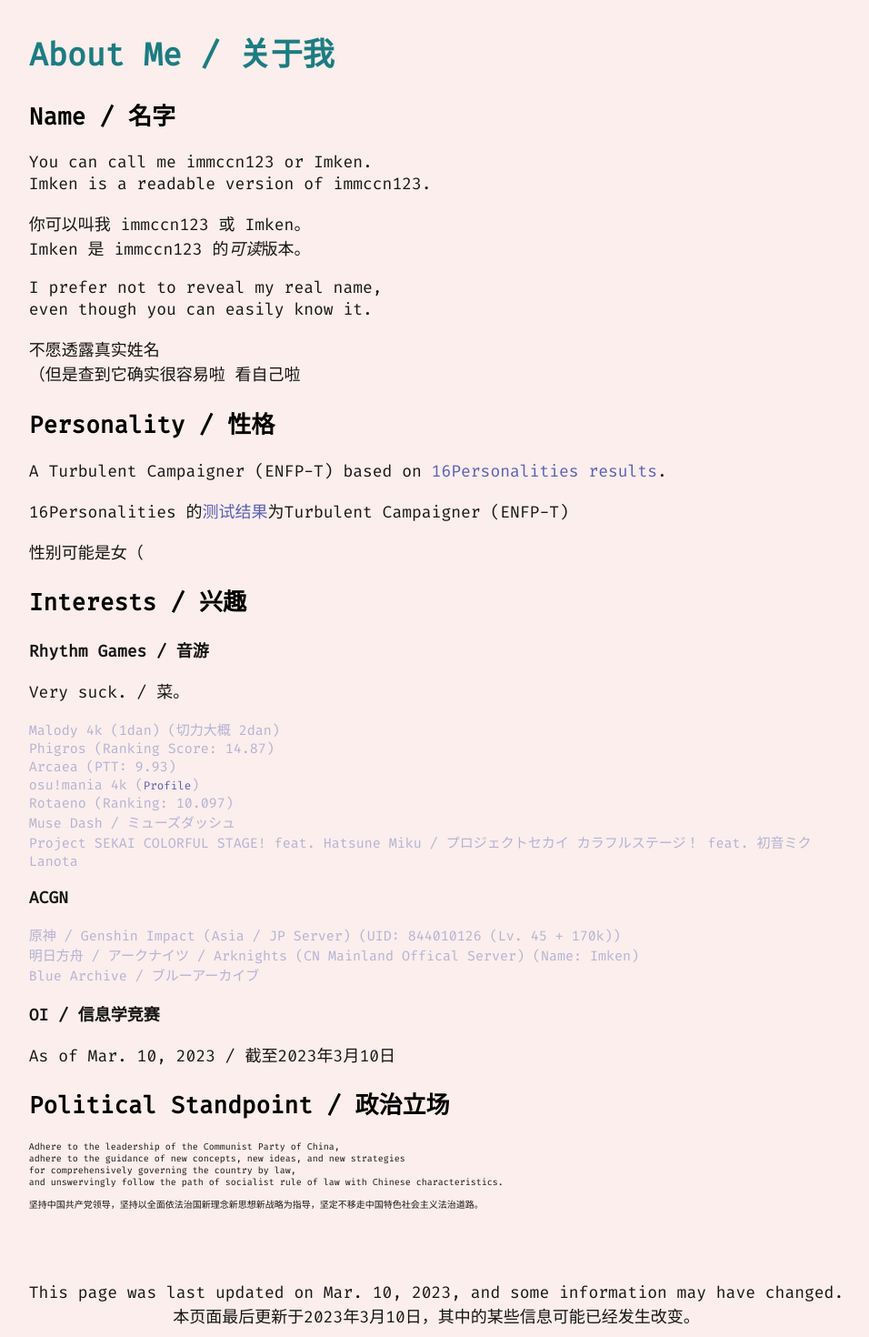
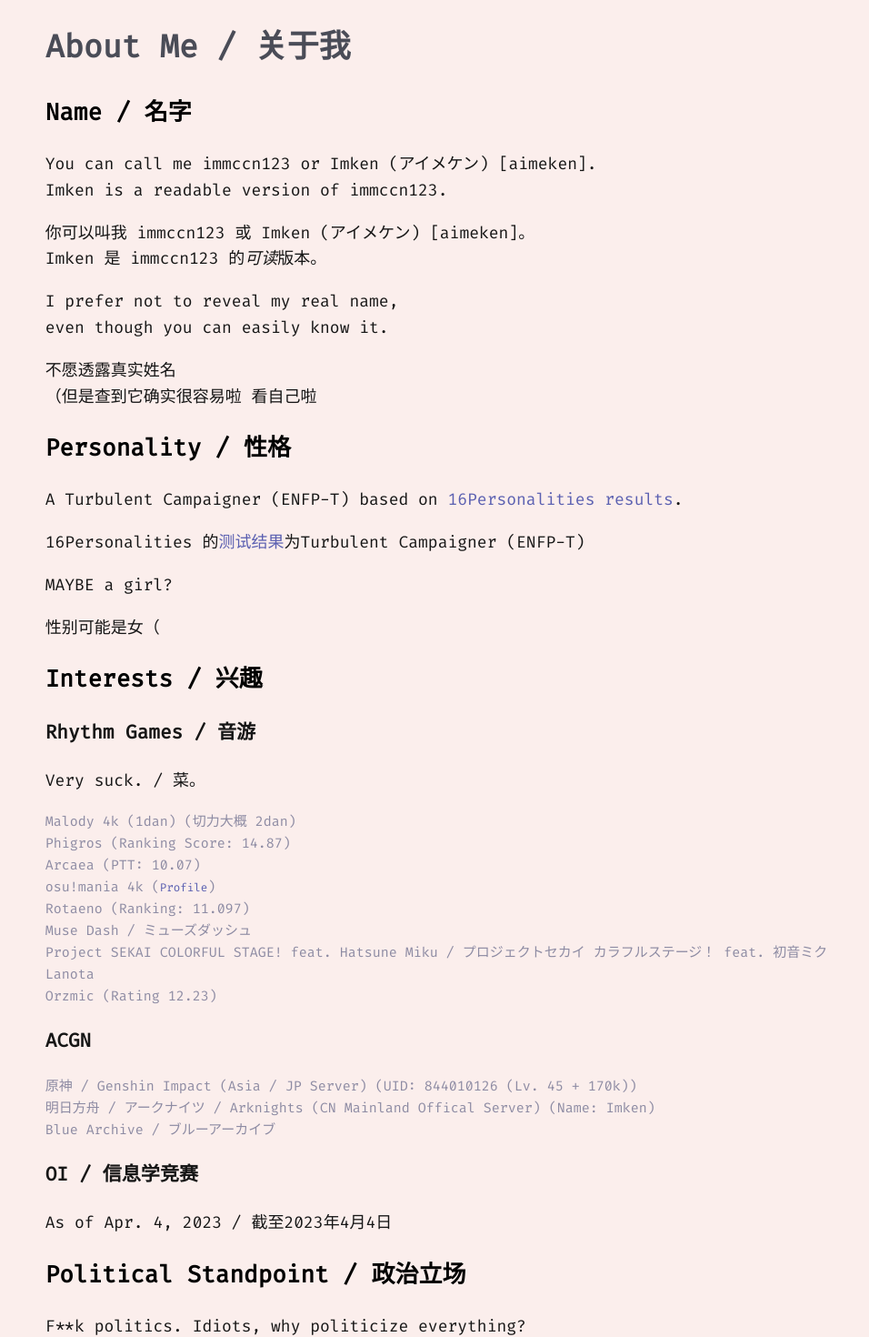
Before and after one commit to immccn123/immccn123, a Vue app: page /about in a window 1280 px wide. Shown: the top 1470 px of the page at 91% size, without its empty margins (160-1116 px from the left). Built offline with nearby package versions, Linux system fonts and the light colour scheme.

Commit message:
Update 'Friends' theme && upd about

```diff
--- a/src/About.vue
+++ b/src/About.vue
@@ -1,17 +1,18 @@
 <script setup lang="ts">
-import { NSpace } from 'naive-ui'
+import { NSpace, NBackTop } from 'naive-ui'
 </script>
 
 <template>
   <div>
+    <n-back-top :right="100" />
     <n-space vertical>
       <n-space justify="center">
         <div style="text-align: left;">
           <h1>About Me / 关于我</h1>
           <div id="name">
             <h2>Name / 名字</h2>
-            <p>You can call me immccn123 or Imken.<br>Imken is a readable version of immccn123.</p>
-            <p>你可以叫我 immccn123 或 Imken。<br>Imken 是 immccn123 的<i>可读</i>版本。</p>
+            <p>You can call me immccn123 or Imken (アイメケン) [aimeken].<br>Imken is a readable version of immccn123.</p>
+            <p>你可以叫我 immccn123 或 Imken (アイメケン) [aimeken]。<br>Imken 是 immccn123 的<i>可读</i>版本。</p>
             <p>I prefer not to reveal my real name, <br>even though you can easily know it.</p>
             <p>不愿透露真实姓名<br>（但是查到它确实很容易啦 看自己啦</p>
           </div>
@@ -21,6 +22,7 @@
                 href="https://www.16personalities.com/profiles/c92e29682c0f2">16Personalities results</a>.</p>
             <p>16Personalities 的<a href="https://www.16personalities.com/profiles/c92e29682c0f2">测试结果</a>为Turbulent
               Campaigner (ENFP-T)</p>
+            <p>MAYBE a girl?</p>
             <p>性别可能是女（</p>
           </div>
           <div id="interest">
@@ -28,20 +30,21 @@
             <div id="interest/rhythm-games">
               <h3>Rhythm Games / 音游</h3>
               <p>Very suck. / 菜。</p>
-              <p style="font-size: smaller; color: #b4b2d3;">
+              <p style="font-size: smaller; color: #8d8ba3;">
                 Malody 4k (1dan) (切力大概 2dan)<br>
                 Phigros (Ranking Score: 14.87)<br>
-                Arcaea (PTT: 9.93)<br>
+                Arcaea (PTT: 10.07)<br>
                 osu!mania 4k (<a href="https://osu.ppy.sh/users/28687186" style="font-size: smaller;">Profile</a>)<br>
-                Rotaeno (Ranking: 10.097)<br>
+                Rotaeno (Ranking: 11.097)<br>
                 Muse Dash / ミューズダッシュ<br>
                 Project SEKAI COLORFUL STAGE! feat. Hatsune Miku / プロジェクトセカイ カラフルステージ！ feat. 初音ミク<br>
                 Lanota<br>
+                Orzmic (Rating 12.23)<br>
               </p>
             </div>
             <div id="acg">
               <h3>ACGN</h3>
-              <p style="font-size: smaller; color: #b4b2d3;">
+              <p style="font-size: smaller; color: #8d8ba3;">
                 原神 / Genshin Impact (Asia / JP Server) (UID: 844010126 (Lv. 45 + 170k))<br>
                 明日方舟 / アークナイツ / Arknights (CN Mainland Offical Server) (Name: Imken)<br>
                 Blue Archive / ブルーアーカイブ
@@ -49,25 +52,19 @@
             </div>
             <div id="oi">
               <h3>OI / 信息学竞赛</h3>
-              <p>As of Mar. 10, 2023 / 截至2023年3月10日</p>
+              <p>As of Apr. 4, 2023 / 截至2023年4月4日</p>
             </div>
           </div>
           <div id="political-standpoint">
             <h2>Political Standpoint / 政治立场</h2>
-            <p style="font-size: x-small;">
-              Adhere to the leadership of the Communist Party of China,<br>
-              adhere to the guidance of new concepts, new ideas, and new strategies<br>
-              for comprehensively governing the country by law,<br>
-              and unswervingly follow the path of socialist rule of law with Chinese characteristics.
-            </p>
-            <p style="font-size: x-small;">
-              坚持中国共产党领导，坚持以全面依法治国新理念新思想新战略为指导，坚定不移走中国特色社会主义法治道路。</p>
+            <p>F**k politics. Idiots, why politicize everything?</p>
+            <p>去**的政治。有些*[文明]*能不能不要什么都扯到政治上啊？</p>
           </div>
           <div style="height: 50px;"></div>
           <div style="text-align: center;">
             <p>
-              This page was last updated on Mar. 10, 2023, and some information may have changed.<br>
-              本页面最后更新于2023年3月10日，其中的某些信息可能已经发生改变。
+              Last updated on Apr. 4, 2023. Some information may have changed.<br>
+              本页面最后更新于2023年4月4日，其中的某些信息可能已经发生改变。
             </p>
             <router-link to="/">Home</router-link>
           </div>
--- a/src/Friend.vue
+++ b/src/Friend.vue
@@ -1,50 +1,81 @@
 <script lang="ts" setup>
-import { NList, NListItem, NThing, NConfigProvider, NSpace, NAvatar } from 'naive-ui';
-import { darkTheme } from 'naive-ui';
+import { NList, NListItem, NThing, NConfigProvider, NSpace, NAvatar, NCard } from 'naive-ui';
+import { lightTheme } from 'naive-ui';
 
 interface Link {
   avatar: string;
   name: string;
   link: string;
+  description?: string;
 }
 
 var linkList: Link[] = [
   {
     avatar: 'https://avatars.githubusercontent.com/u/81732554',
     name: 'Rickyxrc',
-        link: 'https://rickyxrc.top/'
+    link: 'https://rickyxrc.top/',
+    description: 'Frontend Developer / OIer / Backend Developer',
   },
   {
     avatar: 'https://avatars.githubusercontent.com/u/84607814',
     name: 'dsy4567 的小站',
-        link: 'https://dsy4567.cf/'
+    link: 'https://dsy4567.cf/',
+    // description: 'Twitter @dsy4567',
   }
 ]
 </script>
 
 <template>
-    <n-config-provider :theme="darkTheme">
+  <n-config-provider :theme="lightTheme">
     <div style="text-align: center;">
       <h1>Friend Link</h1>
+      <n-space justify="center">
         <n-list>
           <n-list-item v-for="i in linkList">
-                    <n-space justify="center">
+            <n-card embedded hoverable>
               <n-thing>
+                <template v-if="i.description" #description>
+                  <pre style="text-align: left; margin-top: 0px;">{{ i.description }}</pre>
+                </template>
                 <template #avatar>
-                                <n-avatar size="small" :src="i.avatar">
+                  <n-avatar :size="64" :src="i.avatar">
                   </n-avatar>
                 </template>
                 <template #header>
                   <a :href="i.link">{{ i.name }}</a>
                 </template>
               </n-thing>
-                    </n-space>
+            </n-card>
           </n-list-item>
         </n-list>
-            <a href="https://blog.immccn123.xyz/friend-link-exchange" target="_blank">Exchange your link with me / 友链互换</a>
+      </n-space>
+      <a href="https://blog.immccn123.xyz/friend-link-exchange" target="_blank">Make a Friend? /
+        友链互换</a>
       <ul style="list-style: none;"></ul>
       <router-link to="/">Home</router-link><br>
       <a href="https://icp.gov.moe/?keyword=20222616">萌ICP备20222616号</a>
     </div>
   </n-config-provider>
 </template>
+
+
+<style scoped>
+.n-card {
+  border-radius: 10px;
+}
+
+.n-list-item {
+  font-family: 'Fira Code', 'Noto Sans SC' !important;
+  font-size: 18px;
+  background-color: #fbeeec;
+}
+
+.n-avatar {
+  background-color: #00000000;
+}
+
+pre {
+  font-family: 'Fira Code', 'Noto Sans SC' !important;
+  font-size: 14px;
+}
+</style>
--- a/src/Home.vue
+++ b/src/Home.vue
@@ -1,5 +1,5 @@
 <script lang="ts" setup>
-import { NSpace } from 'naive-ui'
+import { NSpace, NTooltip, NSkeleton } from 'naive-ui'
 </script>
 
 <template>
@@ -9,24 +9,27 @@
         <img src="https://avatars.githubusercontent.com/u/41335471?v=4" alt="avatar">
         <div>
           <h1>immccn123 (aka Imken)</h1>
-          <p>OIer / Unity & JS & TS Developer</p>
+          <p>OIer / Software Developer</p>
+          <p>Localizer (en -> zh-Hans/zh-CN)</p>
           <p>Rhythm Game Player</p>
+          <p>ENFP-T</p>
           <router-link to="/friends">Friend Link</router-link><br>
-          <router-link to="/about">About Me</router-link>
+          <router-link to="/about">About Me</router-link><br>
+          <a target="_blank" href="https://blog.immccn123.xyz/">Blog</a>
         </div>
       </n-space>
       <p style="text-align: center;">
         <a target="_blank" href="https://github.com/immccn123">GitHub </a>
-        <a target="_blank" href="https://blog.immccn123.xyz/">Blog </a>
         <a target="_blank" href="https://t.me/immccn123">Telegram </a>
-        <a target="_blank" href="mailto:me@immccn123.xyz">Mail </a><br>
+        <n-tooltip trigger="hover"><template #trigger><a href="javascript:void(0)">Mail </a></template>immccn123|at|outlook|dot|com</n-tooltip><br>
         <a target="_blank" href="https://discord.gg/JGh6FBtM6Q">Discord (immccn123#7749)</a><br>
-        <a target="_blank" href="https://immccn123.notion.site/Genshin-Impact-fad1ef25f3cc4372a8fa6af52f8bc4ab">Genshin Impact UID:
-          844010126 (Asia)</a> <br>
-        </p>
-        <n-space justify="center">
-          <a target="_blank" href="https://icp.gov.moe/?keyword=20222616">萌ICP备20222616号</a>
-        </n-space>
+        <a target="_blank" href="https://immccn123.notion.site/Genshin-Impact-fad1ef25f3cc4372a8fa6af52f8bc4ab">Genshin
+          Impact UID:
+          844010126 (Asia)</a><br>
+      </p>
+      <n-space justify="center">
+        <a target="_blank" href="https://icp.gov.moe/?keyword=20222616">萌ICP备20222616号</a>
+      </n-space>
     </n-space>
   </div>
 </template>
--- a/src/style.css
+++ b/src/style.css
@@ -1,13 +1,14 @@
 @import url('https://fonts.googleapis.com/css?family=Fira+Code|Noto+Sans+SC');
 
-* {
+body {
   font-family: 'Fira Code', 'Noto Sans SC' !important;
   font-size: 18px;
   background-color: #fbeeec;
 }
 
 
-p, h3 {
+p,
+h3 {
   color: rgb(22, 22, 22);
 }
 
@@ -17,7 +18,7 @@
 
 h1 {
   font-size: 35px;
-  color: #1c7c81;
+  color: #4a4c57;
 }
 
 h2 {
```
Lines whose indentation alone changed are shown as unchanged.
